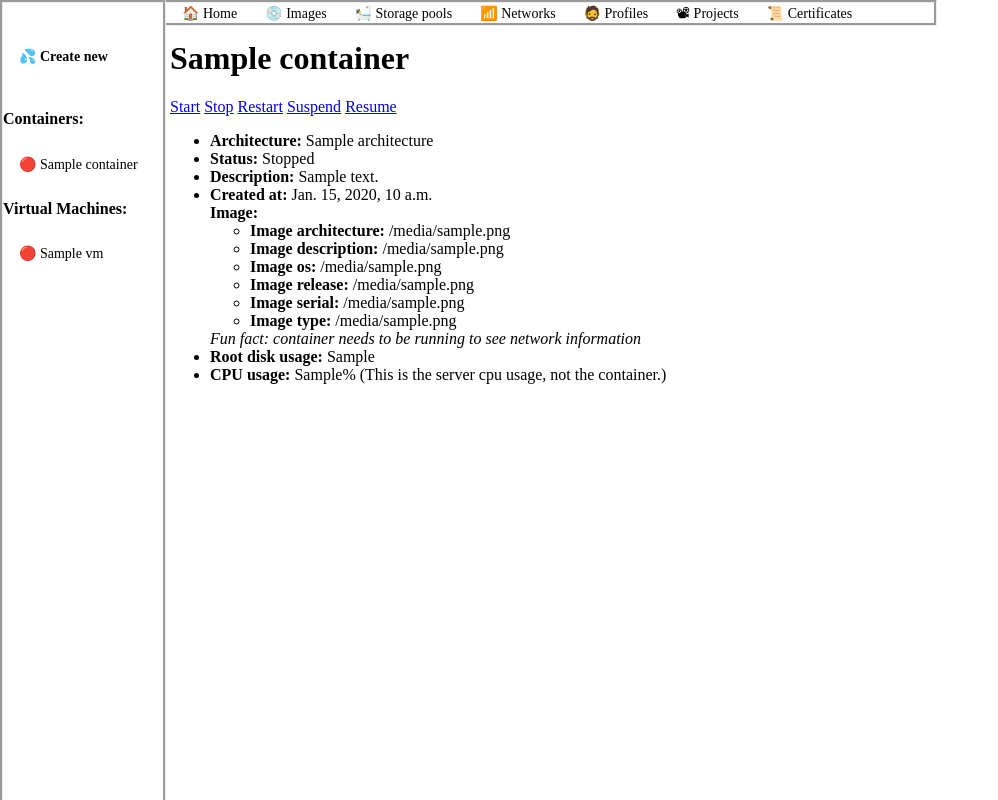
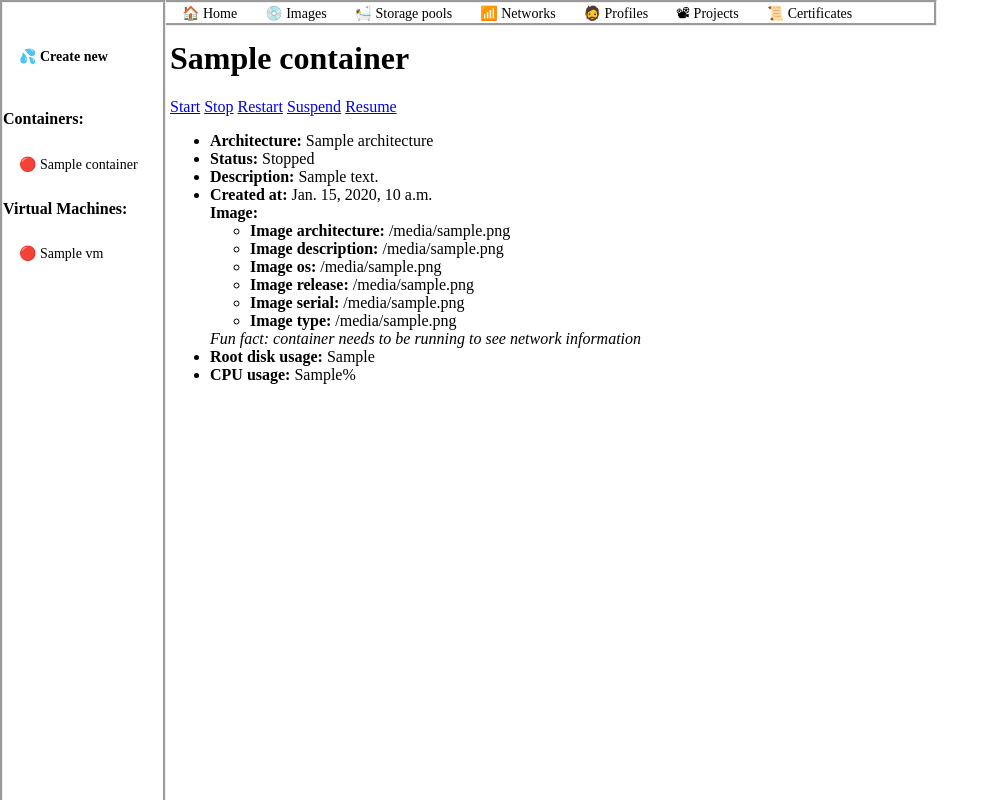
Before and after one commit to TheLovinator1/lxd-hyper, a Django app: template lxd/templates/lxd/container_detail.html in a window 1280 px wide. Shown: the whole page, without its empty margins (0-998 px from the left). Run offline with Django 3.2, Linux system fonts and the light colour scheme; the template is opened without the code that fills it: most values are stand-ins (such as "Sample title", 1, 10 or a date in 2020).

Commit message:
Fix container detail page

```diff
--- a/lxd/templates/lxd/container_detail.html
+++ b/lxd/templates/lxd/container_detail.html
@@ -47,7 +47,6 @@
     </ul>
 
     <strong>Network:</strong>
-
     <ul>
         {% if network_ipv4_address %}
         <li><strong>IPv4 Address:</strong> {{ network_ipv4_address }}</li>
@@ -105,7 +104,7 @@
 
 
     {% if cpu_usage %}
-    <li><strong>CPU usage:</strong> {{ cpu_usage }}% (This is the server cpu usage, not the container.)</li>
+    <li><strong>CPU usage:</strong> {{ cpu_usage }}%</li>
     {% endif %}
 
 </ul>
--- a/lxd/views.py
+++ b/lxd/views.py
@@ -38,7 +38,7 @@ def container_detail(request, container_name):
         "root_disk_usage": bytes2human(state.disk["root"]["usage"]),
         "cpu_usage": state.cpu["usage"],
     }
-    if container.state == "Running":
+    if container.status == "Running":
         context["network_ipv4_address"] = state.network["eth0"]["addresses"][0]["address"]
         context["network_ipv4_netmask"] = state.network["eth0"]["addresses"][0]["netmask"]
         context["network_ipv4_scope"] = state.network["eth0"]["addresses"][0]["scope"]
```
